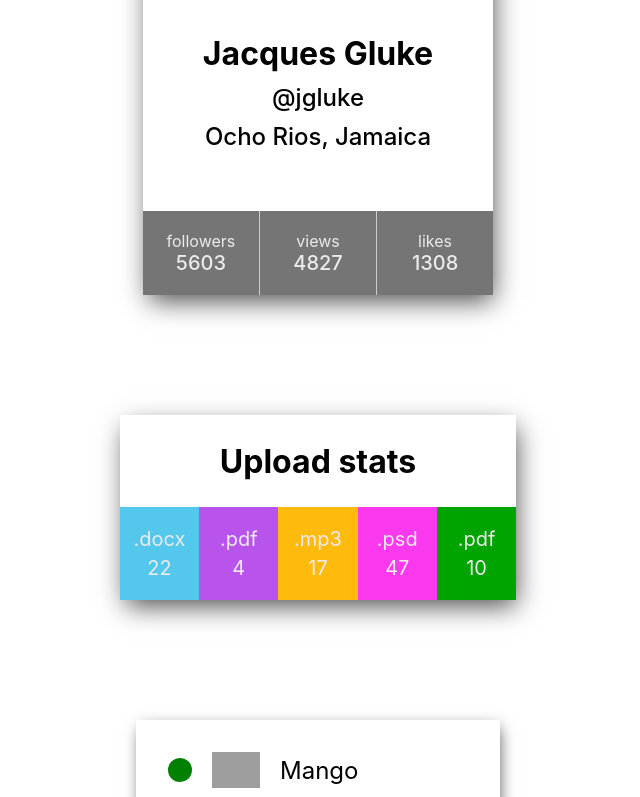
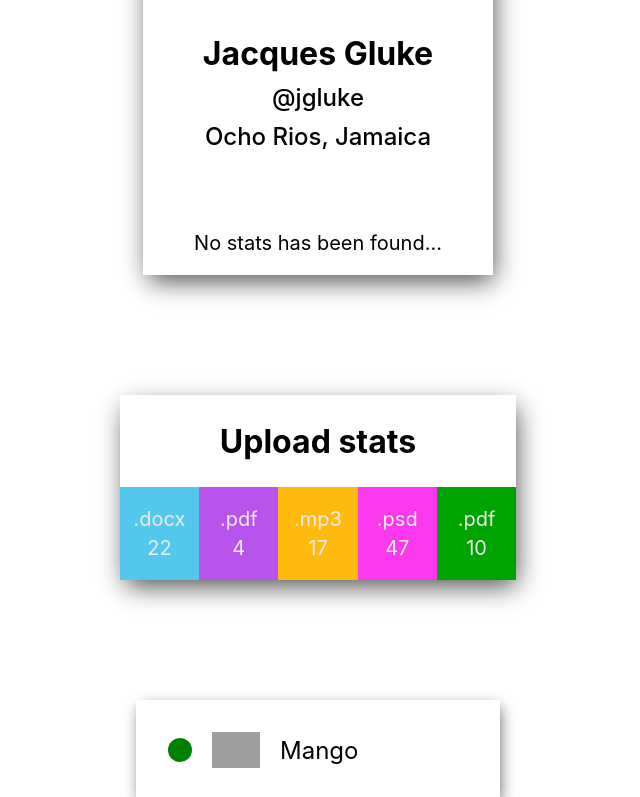
Before and after one commit to AlexMyron/goit-react-woolf-hw-01-components, a React (Create React App) app: page / in a window 1280 px wide. Shown: the part 418-1215 px from the top of the page, without its empty margins (322-962 px from the left). Built offline with nearby package versions, Linux system fonts and the light colour scheme; grey boxes are pictures that could not be loaded.

Commit message:
fixed render conditions for components

```diff
--- a/src/components/App.jsx
+++ b/src/components/App.jsx
@@ -32,9 +32,11 @@ export const App = () => {
 
       <Statistics title="Upload stats" stats={statsData} />
 
-      <FriendList friends={friendsData} />
+      {!!friendsData?.length && <FriendList friends={friendsData} />}
 
-      <TransactionsHistory items={transactionData} />
+      {!!transactionData?.length && (
+        <TransactionsHistory items={transactionData} />
+      )}
     </div>
   );
 };
--- a/src/components/firends-list/FriendList.jsx
+++ b/src/components/firends-list/FriendList.jsx
@@ -5,8 +5,7 @@ import classes from './FriendList.module.css';
 const FriendList = ({ friends }) => {
   return (
     <ul className={classes['friend-list']}>
-      {friends &&
-        friends.map(({ avatar, name, isOnline, id }) => (
+      {friends.map(({ avatar, name, isOnline, id }) => (
         <FriendListItem
           key={id}
           avatar={avatar}
--- a/src/components/profile/Profile.jsx
+++ b/src/components/profile/Profile.jsx
@@ -1,11 +1,6 @@
 import classes from './Profile.module.css';
 
 const Profile = ({ username, tag, location, avatar, stats }) => {
-  const statsList = [];
-  for (const stat in stats) {
-    statsList.push({ label: stat, quantity: stats[stat] });
-  }
-
   return (
     <div className={classes.profile}>
       <div className={classes.description}>
@@ -15,15 +10,18 @@ const Profile = ({ username, tag, location, avatar, stats }) => {
         <p>{location}</p>
       </div>
 
-      <ul className={classes.stats}>
-        {statsList &&
-          statsList.map(({ label, quantity }) => (
+      {!!stats?.length ? (
+        <ul className={classes.stats}>
+          {Object.entries(stats).map(([label, quantity]) => (
             <li key={label}>
               <span className={classes.label}>{label}</span>
               <span className={classes.quantity}>{quantity}</span>
             </li>
           ))}
-      </ul>
+        </ul>
+      ) : (
+        <p className={classes.warn}>No stats has been found...</p>
+      )}
     </div>
   );
 };
--- a/src/components/profile/Profile.module.css
+++ b/src/components/profile/Profile.module.css
@@ -60,3 +60,9 @@
   font-size: 20px;
   font-weight: 500;
 }
+
+.warn {
+  font-size: 20px;
+  padding: 20px 40px;
+  text-align: center;
+}
--- a/src/components/statistics/Statistics.jsx
+++ b/src/components/statistics/Statistics.jsx
@@ -3,16 +3,16 @@ import classes from './Statistics.module.css';
 const Statistics = ({ stats, title }) => {
   const colors = ['#54c7ec', '#b854ec', '#ffba0e', '#fa38ee', '#00a400'];
   const defineColor = idx => {
-    return colors[idx % colors.length]
+    return colors[idx % colors.length];
   };
 
   return (
     <section className={classes.statistics}>
       <h2 className={classes.title}>{title}</h2>
 
-      <ul className={classes.stat}>
-        {stats &&
-          stats.map(({ id, label, percentage }, idx) => (
+      {!!stats?.length && (
+        <ul className={classes.stat}>
+          {stats.map(({ id, label, percentage }, idx) => (
             <li
               className={classes.item}
               key={id}
@@ -22,7 +22,8 @@ const Statistics = ({ stats, title }) => {
               <span className={classes.percentage}>{percentage}</span>
             </li>
           ))}
-      </ul>
+        </ul>
+      )}
     </section>
   );
 };
--- a/src/components/transactions/TransactionsHistory.jsx
+++ b/src/components/transactions/TransactionsHistory.jsx
@@ -12,8 +12,7 @@ const TransactionHistory = ({ items }) => {
       </thead>
 
       <tbody>
-        {items &&
-          items.map(({ id, type, amount, currency }) => (
+        {items.map(({ id, type, amount, currency }) => (
           <tr key={id}>
             <td>{type}</td>
             <td>{amount}</td>
```
Lines whose indentation alone changed are shown as unchanged.
